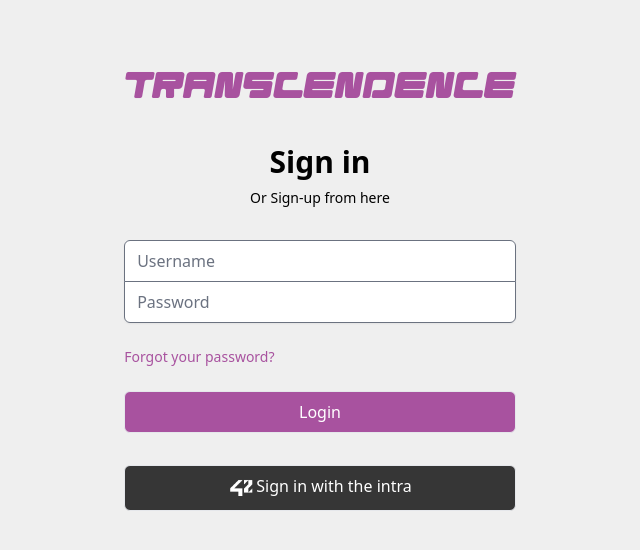
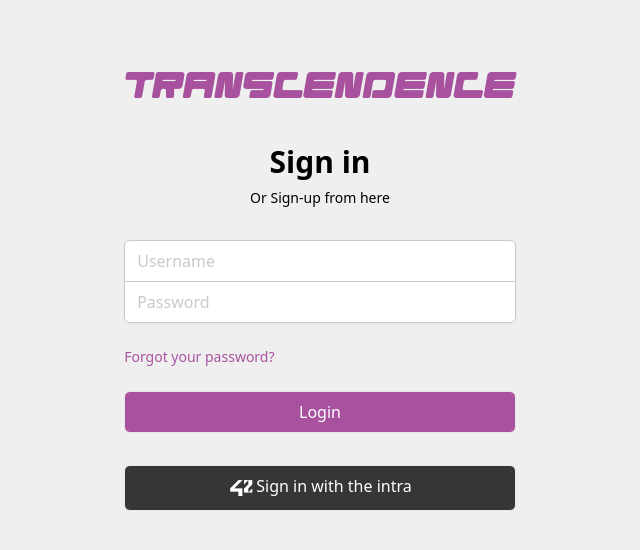
Before and after one commit to loicfrnt/transcendence-front, a React (Create React App) app: page / in a window 1280 px wide. Shown: the top 550 px of the page, without its empty margins (320-960 px from the left). Built offline with nearby package versions, Linux system fonts and the light colour scheme.

Commit message:
fixed gray color :)

```diff
--- a/tailwind.config.js
+++ b/tailwind.config.js
@@ -15,7 +15,7 @@
       'gray-light': '#EFEFEF',
       green: '#399500',
       red: '#BA0000',
-      zink: '#363636'
+      zink: '#363636',
     },
     fontFamily: {},
     extend: {
@@ -30,6 +30,7 @@
       },
       colors: {
         gray: {
+          DEFAULT: '#C9C9C9',
           50: '#f9fafb',
           100: '#f3f4f6',
           200: '#e5e7eb',
@@ -39,13 +40,10 @@
           600: '#4b5563',
           700: '#3f3f46',
           800: '#27272a',
-          900: '#18181b'
-        }
-      }
+          900: '#18181b',
+        },
+      },
     },
   },
-  plugins: [
-    require('@tailwindcss/forms'),
-    require('tailwindcss/colors')
-  ],
+  plugins: [require('@tailwindcss/forms'), require('tailwindcss/colors')],
 }
```
